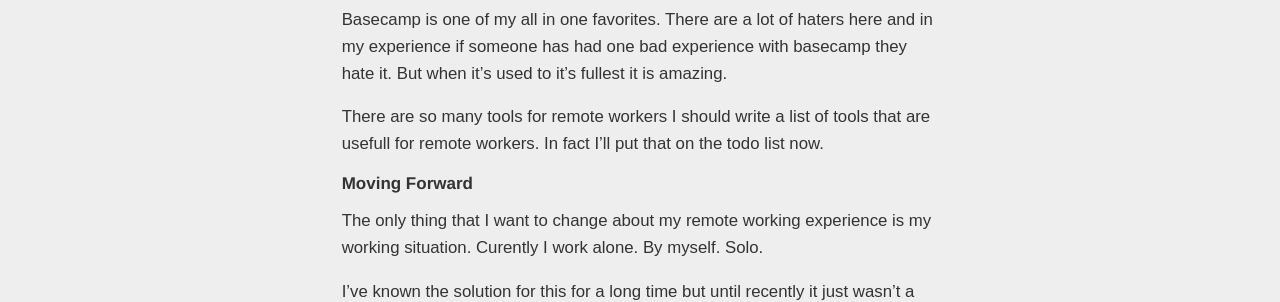
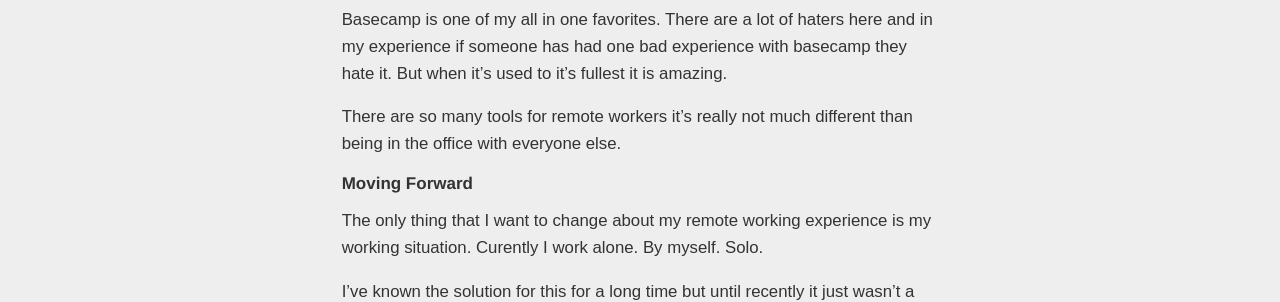
Before and after one commit to internetAaron/call-me-aaron, a Jekyll site: the page built from blog/_posts/2013-01-04-remote-working.markdown, in a window 1280 px wide. Shown: the part 933-1235 px from the top of the page. Built offline with Jekyll 4.4.1, drawn with Linux system fonts in a browser that asks for light colours; nearby versions of some CDN libraries; library files that are not in the unit come from our copies; Markdown is read by kramdown in place of the engine named in the settings; a script that is not in the unit is left out.

Commit message:
blog change

```diff
--- a/blog/_posts/2013-01-04-remote-working.markdown
+++ b/blog/_posts/2013-01-04-remote-working.markdown
@@ -23,7 +23,7 @@
 
 Basecamp is one of my all in one favorites.  There are a lot of haters here and in my experience if someone has had one bad experience with basecamp they hate it.  But when it's used to it's fullest it is amazing.
 
-There are so many tools for remote workers I should write a list of tools that are usefull for remote workers.  In fact I'll put that on the todo list now.
+There are so many tools for remote workers it's really not much different than being in the office with everyone else.
 
 #####Moving Forward
 
```
